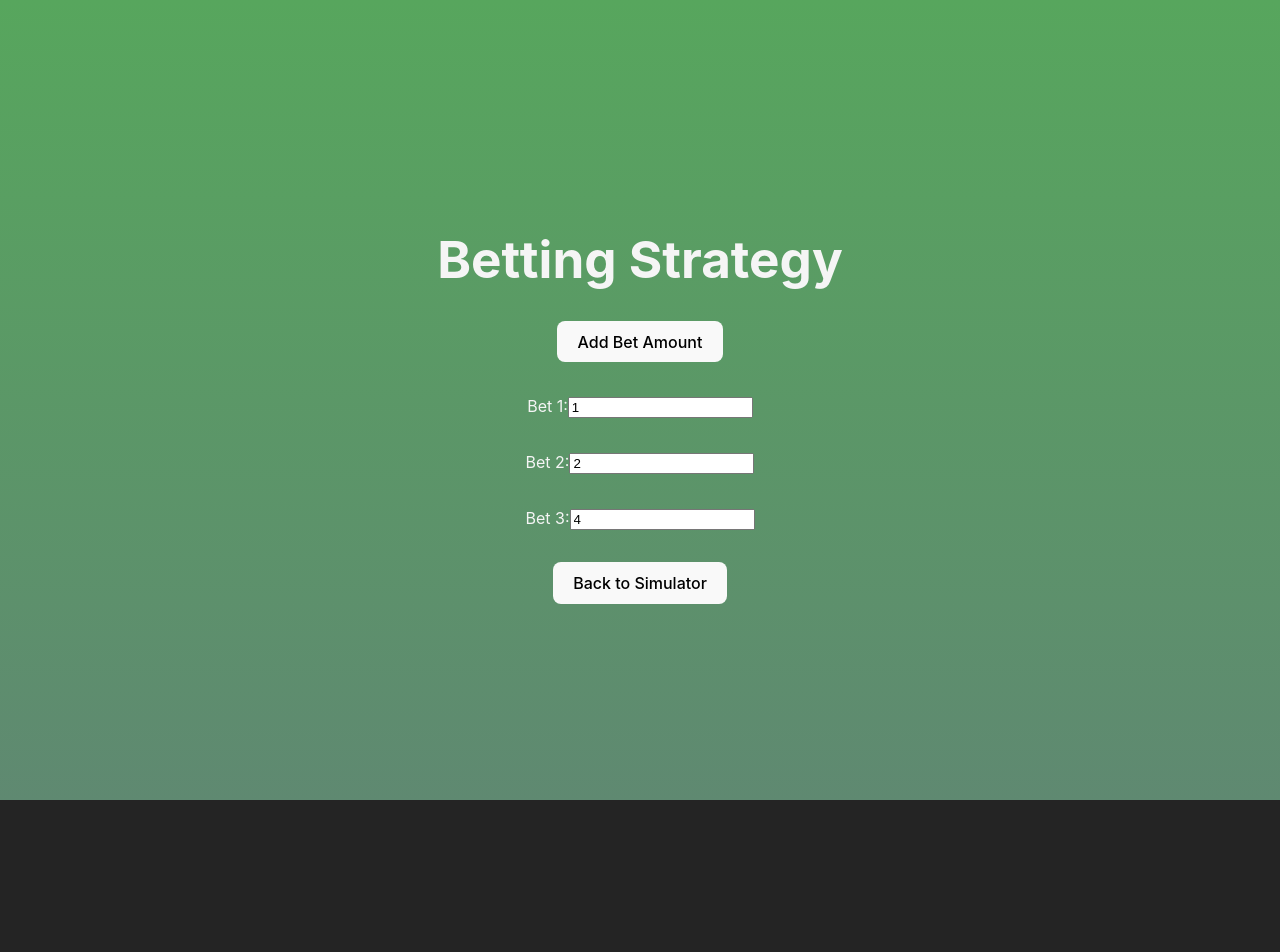
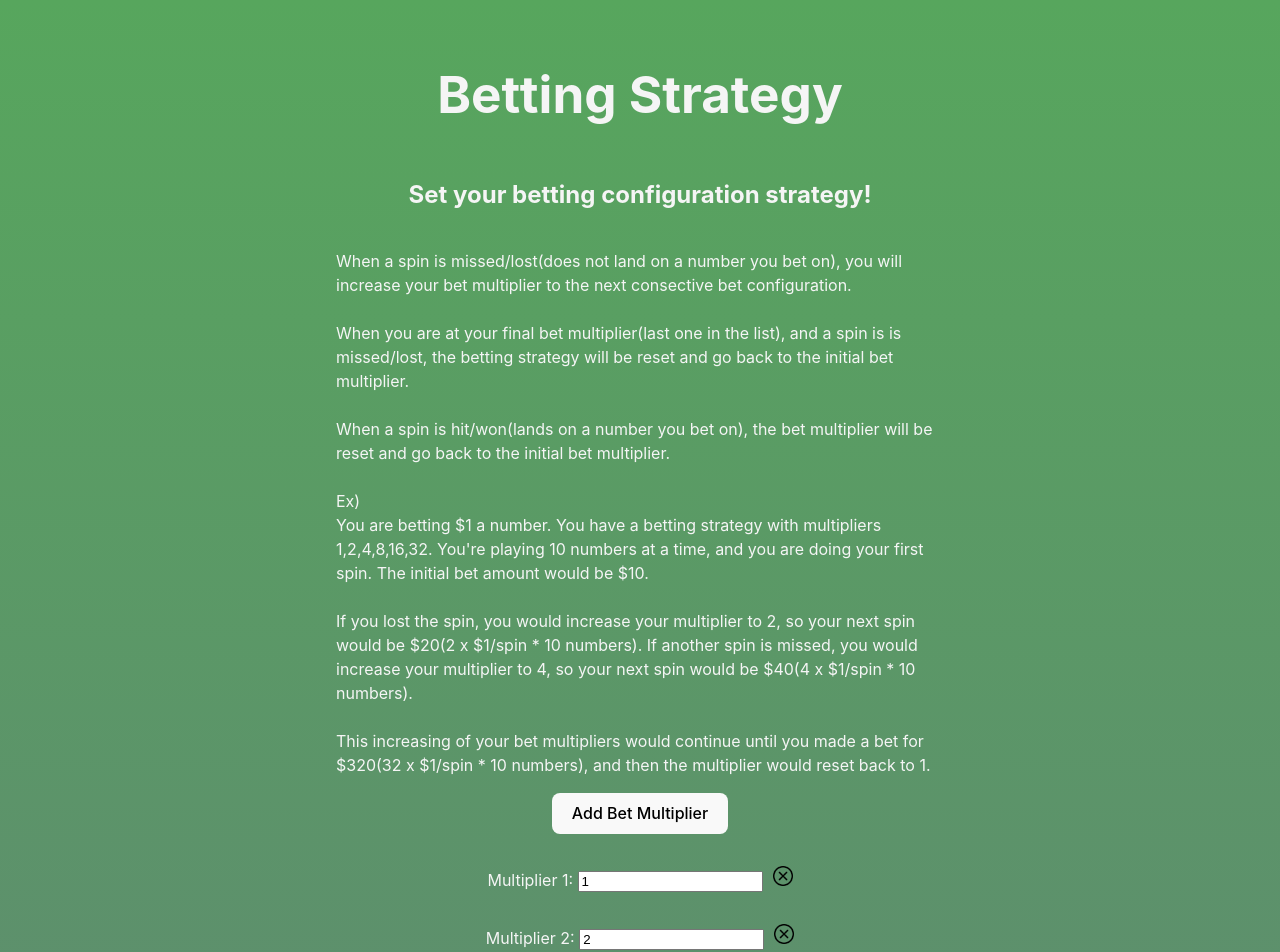
Before and after one commit to Lmasniuk/roulette-regret, a React (Vite) app: page /strategy in a window 1280 px wide. Shown: the top 952 px of the page. Before the commit the page ends 800 px from the top, so only its background shows below. Built offline with nearby package versions, Linux system fonts and the light colour scheme.

Commit message:
Add functionality for using betting strategy

```diff
--- a/package.json
+++ b/package.json
@@ -4,6 +4,7 @@
   "version": "0.0.0",
   "type": "module",
   "scripts": {
+    "start": "vite",
     "dev": "vite",
     "build": "vite build",
     "lint": "eslint . --ext js,jsx --report-unused-disable-directives --max-warnings 0",
--- a/src/App.jsx
+++ b/src/App.jsx
@@ -8,12 +8,12 @@ import { BrowserRouter, Routes, Route } from 'react-router-dom';
 
 function App() {
 
-  const [bettingConfig, setBettingConfig] = useState([1,2,4])
+  const [bettingConfig, setBettingConfig] = useState([1,2,4,8,16,32])
 
   return (
     <BrowserRouter>
       <Routes>
-        <Route path="/" element={<Home />} />
+        <Route path="/" element={<Home bettingConfig={bettingConfig} />} />
         <Route path="strategy" element={<BettingStrategy bettingConfig={bettingConfig} setBettingConfig={setBettingConfig}/>}/>
       </Routes>
     </BrowserRouter>
--- a/src/components/RouletteWheel/RouletteWheel.jsx
+++ b/src/components/RouletteWheel/RouletteWheel.jsx
@@ -4,7 +4,7 @@ import "./RouletteWheel.scss"
 function RouletteWheel() {
   return (
     <>
-        <img src={rouletteWheel}/>
+        <img className="roulette-wheel" src={rouletteWheel}/>
     </>
   )
 }
--- a/src/components/RouletteWheel/RouletteWheel.scss
+++ b/src/components/RouletteWheel/RouletteWheel.scss
@@ -7,7 +7,7 @@
     }
 }
 
-img{
+.roulette-wheel{
     width: 20%;
     animation: spinWheel 5s linear infinite;
 }
--- a/src/pages/BettingStrategy/BettingStrategy.jsx
+++ b/src/pages/BettingStrategy/BettingStrategy.jsx
@@ -1,35 +1,62 @@
 import { Link } from "react-router-dom";
 import "./BettingStrategy.scss"
+import deleteIcon from "../../assets/delete-X.png"
 
 export default function BettingStrategy({ bettingConfig, setBettingConfig }) {
-  const changeBettingConfig = (event, index)=>{
+  const changeBettingConfig = (event, index) => {
     const newBettingConfig = [...bettingConfig];
     newBettingConfig[index] = event.target.value;
     setBettingConfig(newBettingConfig);
   }
 
-  const addBet = ()=>{
-    const lastBet = bettingConfig[bettingConfig.length-1];
+  const addBetMultiplier = () => {
+    const lastBet = bettingConfig[bettingConfig.length - 1];
     const newBettingConfig = [...bettingConfig, lastBet];
     setBettingConfig(newBettingConfig);
   }
 
+  const removeBet = (index) =>{
+    console.log(index)
+    if(bettingConfig.length >1){
+      const newBettingConfig = [...bettingConfig];
+      newBettingConfig.splice(index,1)
+      setBettingConfig(newBettingConfig);
+    }
+  }
+
   return (
     <>
-      <h1>Betting Strategy</h1>
-      <button onClick={addBet}>Add Bet Amount</button>
+      <div className="strategy-info-container">
+        <h1>Betting Strategy</h1>
+        <h2>Set your betting configuration strategy!</h2>
+        <p className="strategy-info">
+          When a spin is missed/lost(does not land on a number you bet on), you will increase your bet multiplier to the next consective bet configuration.<br/><br/>
+          When you are at your final bet multiplier(last one in the list), and a spin is is missed/lost, the betting strategy will be reset and go back to the initial bet multiplier.<br/><br/>
+          When a spin is hit/won(lands on a number you bet on), the bet multiplier will be reset and go back to the initial bet multiplier.<br/><br/>
+
+          Ex) <br />
+          You are betting $1 a number. You have a betting strategy with multipliers 1,2,4,8,16,32. You're playing 10 numbers at a time, and you are doing your first spin. The initial bet amount would be $10.<br/><br/>
+           If you lost the spin, you would increase your multiplier to 2, so your next spin would be $20(2 x $1/spin * 10 numbers). If another spin is missed, you would increase your multiplier to 4, so your next spin would be $40(4 x $1/spin * 10 numbers).<br/>
+           <br/> This increasing of your bet multipliers would continue until you made a bet for $320(32 x $1/spin * 10 numbers), and then the multiplier would reset back to 1.<br/>
+
+        </p>
+      </div>
+      <button onClick={addBetMultiplier}>Add Bet Multiplier</button>
       <div className="bet-inputs">
         {bettingConfig.map(
-          (bet,index) =>
+          (bet, index) =>
           (
             <p key={index}>
-              <label>Bet {index+1}:</label>
-              <input type="number" value={bet} onChange={(event) => changeBettingConfig(event, index)}/>
+              <label>Multiplier {index + 1}: </label>
+              <input type="number" value={bet} onChange={(event) => changeBettingConfig(event, index)} />
+              <img onClick={()=>removeBet(index)} className="delete-icon" src={deleteIcon}/>
             </p>
           )
         )}
       </div>
       <Link to="/"><button>Back to Simulator</button></Link>
+
+
     </>
   )
 }
--- a/src/pages/BettingStrategy/BettingStrategy.scss
+++ b/src/pages/BettingStrategy/BettingStrategy.scss
@@ -1,5 +1,21 @@
+.strategy-info-container{
+    display: flex;
+    flex-direction: column;
+    align-items: center;
+}
+
+.strategy-info{
+    width: 50%;
+    text-align: left;
+}
+
 .bet-inputs{
     display: flex;
     flex-direction: column;
     padding:1em;
 }
+
+.delete-icon{
+    padding-left:10px ;
+    width: 20px;
+}
--- a/src/pages/Home.jsx
+++ b/src/pages/Home.jsx
@@ -1,5 +1,6 @@
 import RouletteWheel from "../components/RouletteWheel/RouletteWheel"
 import GamesOutcome from "../components/GamesOutcome/GamesOutcome";
+import "./Home.scss"
 import { Link } from "react-router-dom";
 
 import { useState } from 'react'
@@ -7,7 +8,7 @@ import { useState } from 'react'
 import playGames from '../utils/gamble';
 
 
-export default function Home() {
+export default function Home({bettingConfig}) {
 
 
   const [gamesResult, setGamesResult] = useState({})
@@ -28,14 +29,16 @@ export default function Home() {
   }
 
 
-  function doGames(event) {
+  function doGames(event,bettingConfig) {
     event.preventDefault();
-    console.log(event.target.totalSpins.value)
+    // console.log(bettingConfig)
+    // console.log(event.target.totalSpins.value)
 
     const tempGamesResult = playGames(
       event.target.totalSpins.value,
       event.target.numbersPlayed.value,
-      event.target.betAmount.value
+      event.target.betAmount.value,
+      bettingConfig
     );
 
     setGamesResult(tempGamesResult)
@@ -45,8 +48,8 @@ export default function Home() {
       <RouletteWheel />
       <h1>Roulette Regret</h1>
       <h2>Bet it all on black until your bank account is in the red or you see all green!</h2>
-      <Link to="/strategy"><button>Betting Strategy Configuration</button></Link>
-      <form className="game-config-form" onSubmit={doGames}>
+      <Link to="/strategy"><button className="strategy-button">Betting Strategy Configuration</button></Link>
+      <form className="game-config-form" onSubmit={(event)=>doGames(event, bettingConfig)}>
         <label htmlFor="totalSpins">Total Spins:</label>
         <input name="totalSpins" type="number" value={totalSpins} onChange={handleTotalSpinsChange} />
         <label htmlFor="numbersPlayed">Numbers to Play:</label>
--- /dev/null
+++ b/src/pages/Home.scss
@@ -0,0 +1,3 @@
+.strategy-button{
+    margin: 1em;
+}
--- a/src/utils/gamble.js
+++ b/src/utils/gamble.js
@@ -11,14 +11,15 @@ function calculateSingleSpinWin(numbersPlayed){
     }
 }
 
-function playGames(totalSpins, numbersPlayed, betAmount){
+function playGames(totalSpins, numbersPlayed, betAmount, bettingConfig){
     let wins =  0;
     let losses = 0;
     let totalEarnings = 0;
+    let betConfigIndex = 0;
 
     for(let i=0; i<totalSpins; i++){
         //place your bet(subtract from totalEarnings)
-        totalEarnings -= (betAmount * numbersPlayed);
+        totalEarnings -= ((betAmount * bettingConfig[betConfigIndex]) * numbersPlayed);
 
         //do the spin
         const spinVictory = calculateSingleSpinWin(numbersPlayed)
@@ -26,9 +27,14 @@ function playGames(totalSpins, numbersPlayed, betAmount){
         //if a win occurs, add to total earnings based on numbersPlayed and betAmount
         if(spinVictory){
             wins +=1;
-            totalEarnings += (36 * betAmount)
+            totalEarnings += (36 * (betAmount * bettingConfig[betConfigIndex]))
+            betConfigIndex = 0;
         } else{
             losses +=1;
+            betConfigIndex+=1
+            if(betConfigIndex >= bettingConfig.length){
+                betConfigIndex = 0;
+            }
         }
 
     }
```
Also changed, not shown: src/assets/delete-X.png (added).
